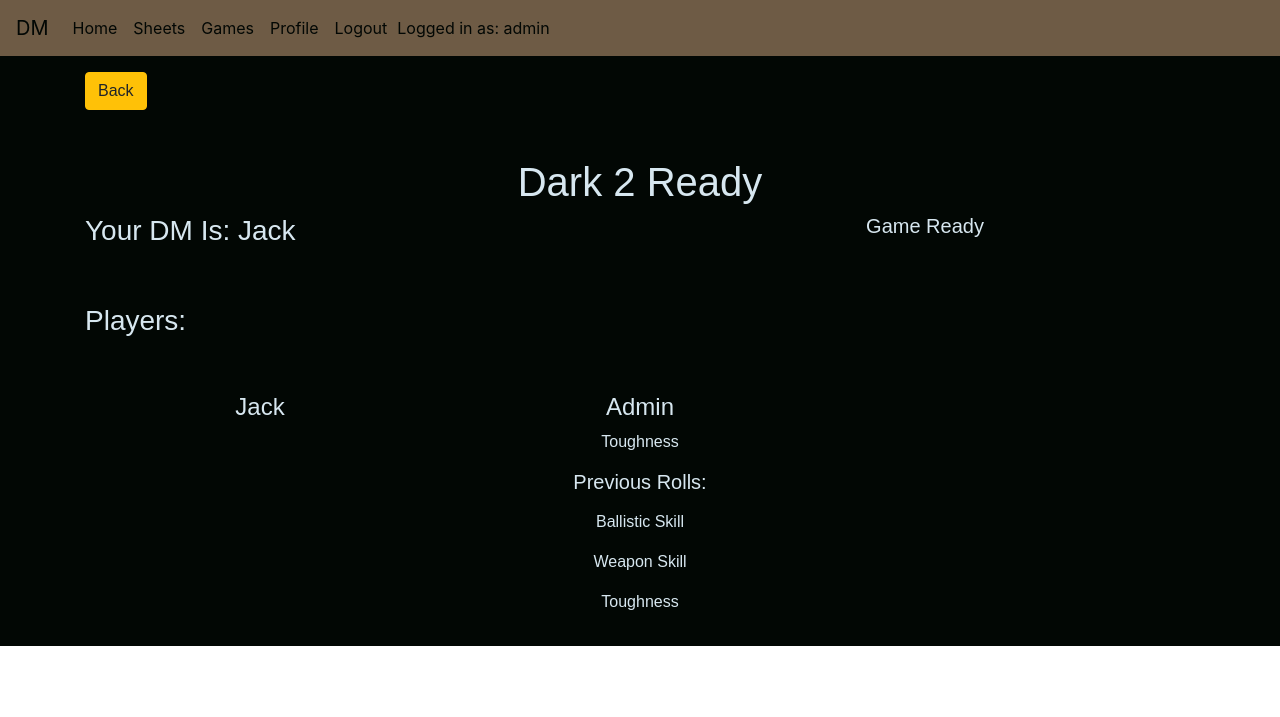
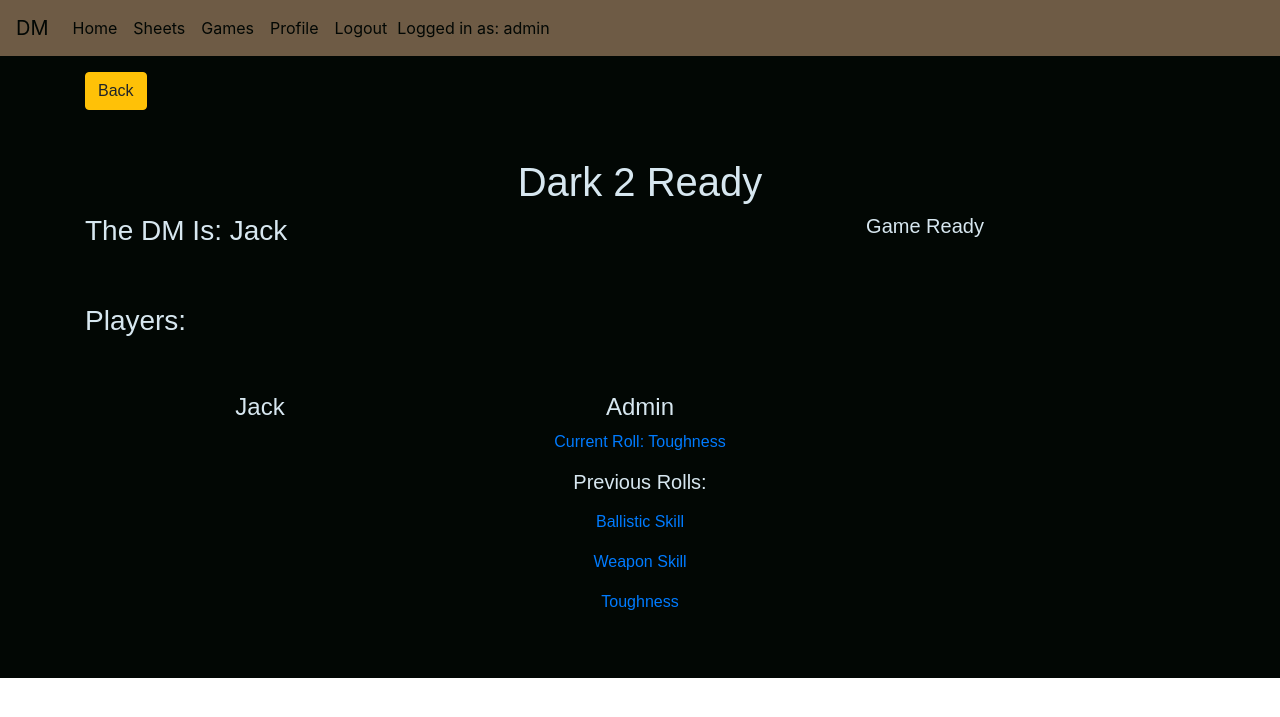
Before and after one commit to JackSnowdon/die-master, a Django app: page /game/set_up_dark/6 in a window 1280 px wide. Shown: the top 717 px of the page. Run offline with Django 3.2, Linux system fonts and the light colour scheme; a user stored in the database is signed in; data comes from the database, SQL or seed files in the repository; both versions use the stored data as it was after the commit; parts of the project's set-up code (start-up, migrations or seed data) failed here and were passed over; some libraries are stand-ins or nearby versions; some web fonts are replaced.

Commit message:
Created single die view

```diff
--- a/game/templates/set_up_dark.html
+++ b/game/templates/set_up_dark.html
@@ -18,9 +18,9 @@
     <div class="row mb-5">
         <div class="col-6">
             {% if this_game.dm == user.profile %}
-            <h3>Your're The DM!</h3>
+            <h3>You're The DM!</h3>
             {% else %}
-            <h3>Your DM Is: {{ this_game.dm }}</h3>
+            <h3>The DM Is: {{ this_game.dm }}</h3>
             {% endif %}
         </div>
         <div class="col-6 text-center">
@@ -78,13 +78,23 @@
             <a data-toggle="modal" href="#dmDieModel{{ sheet.id }}">
                 <h5>{{ sheet.name }}</h5>
             </a>
-            <p>Last Sent {{ sheet.die_roll.roll_type|title }}</p>
+
+            {% if user.profile == sheet.created_by %}
+            <p><a href="{% url 'dark_die_roll' sheet.die_roll.id %}">Current Roll: {{ sheet.die_roll.roll_type }}</a></p>
+            <h5 class="mb-3">Previous Rolls:</h5>
+            {% for die in this_game.all_game_rolls.all %} {% if die.target_id == sheet.id %}
+            <p>
+                <a href="{% url 'dark_die_roll' die.id %}">{{ die.roll_type }}</a>
+            </p>
+            {% endif %} {% endfor %} {% else %}
+
+            <p>Last Sent {{ sheet.die_roll.roll_type }}</p>
             <p>{{ sheet.die_roll.roll_amount }}</p>
 
             <h5>Previous Rolls:</h5>
             {% for die in this_game.all_game_rolls.all %} {% if die.target_id == sheet.id %}
             <p>{{ die.roll_type }}</p>
-            {% endif %} {% endfor %}
+            {% endif %} {% endfor %} {% endif %}
         </div>
 
 
@@ -104,17 +114,17 @@
                     <div class="modal-footer block-display">
                         <div class="row text-center">
                             <div class="col-12">
-                                <a type="button" href="{% url 'send_dark_die_roll' this_game.id sheet.id 'weapon_skill' %}" class="btn btn-outline-dark" id="wep-skill-roll">Wep Skill</a>
-                                <a type="button" href="{% url 'send_dark_die_roll' this_game.id sheet.id 'ballistic_skill' %}" class="btn btn-outline-dark" id="bal-skill-roll">Bal Skill</a>
-                                <a type="button" href="{% url 'send_dark_die_roll' this_game.id sheet.id 'strengh' %}" class="btn btn-outline-dark" id="strengh-roll">Strengh</a>
-                                <a type="button" href="{% url 'send_dark_die_roll' this_game.id sheet.id 'toughness' %}" class="btn btn-outline-dark" id="toughtness-roll">Toughness</a>
-                                <a type="button" href="{% url 'send_dark_die_roll' this_game.id sheet.id 'agility' %}" class="btn btn-outline-dark" id="agility-roll">Agility</a>
+                                <a type="button" href="{% url 'send_dark_die_roll' this_game.id sheet.id 'Weapon Skill' %}" class="btn btn-outline-dark" id="wep-skill-roll">Wep Skill</a>
+                                <a type="button" href="{% url 'send_dark_die_roll' this_game.id sheet.id 'Ballistic Skill' %}" class="btn btn-outline-dark" id="bal-skill-roll">Bal Skill</a>
+                                <a type="button" href="{% url 'send_dark_die_roll' this_game.id sheet.id 'Strengh' %}" class="btn btn-outline-dark" id="strengh-roll">Strengh</a>
+                                <a type="button" href="{% url 'send_dark_die_roll' this_game.id sheet.id 'Toughness' %}" class="btn btn-outline-dark" id="toughtness-roll">Toughness</a>
+                                <a type="button" href="{% url 'send_dark_die_roll' this_game.id sheet.id 'Agility' %}" class="btn btn-outline-dark" id="agility-roll">Agility</a>
                                 <hr>
-                                <a type="button" href="{% url 'send_dark_die_roll' this_game.id sheet.id 'intelligence' %}" class="btn btn-outline-dark" id="intel-roll">Intel</a>
-                                <a type="button" href="{% url 'send_dark_die_roll' this_game.id sheet.id 'perception' %}" class="btn btn-outline-dark" id="percep-roll">Percep</a>
-                                <a type="button" href="{% url 'send_dark_die_roll' this_game.id sheet.id 'willpower' %}" class="btn btn-outline-dark" id="willpower-roll">Willpower</a>
-                                <a type="button" href="{% url 'send_dark_die_roll' this_game.id sheet.id 'fellowship' %}" class="btn btn-outline-dark" id="fellowship-roll">Fellowship</a>
-                                <a type="button" href="{% url 'send_dark_die_roll' this_game.id sheet.id 'influence' %}" class="btn btn-outline-dark" id="influence-roll">Influence</a>
+                                <a type="button" href="{% url 'send_dark_die_roll' this_game.id sheet.id 'Intelligence' %}" class="btn btn-outline-dark" id="intel-roll">Intel</a>
+                                <a type="button" href="{% url 'send_dark_die_roll' this_game.id sheet.id 'Perception' %}" class="btn btn-outline-dark" id="percep-roll">Percep</a>
+                                <a type="button" href="{% url 'send_dark_die_roll' this_game.id sheet.id 'Willpower' %}" class="btn btn-outline-dark" id="willpower-roll">Willpower</a>
+                                <a type="button" href="{% url 'send_dark_die_roll' this_game.id sheet.id 'Fellowship' %}" class="btn btn-outline-dark" id="fellowship-roll">Fellowship</a>
+                                <a type="button" href="{% url 'send_dark_die_roll' this_game.id sheet.id 'Influence' %}" class="btn btn-outline-dark" id="influence-roll">Influence</a>
                             </div>
                         </div>
                     </div>
@@ -135,14 +145,15 @@
     </div>
     <div class="row">
         {% for sheet in this_game.sheets.all %}
-        <div class="col-md-4 col-6 text-center mb-3">
+        <div class="col-md-4 col-12 text-center mb-5">
             <h4>{{ sheet.name }}</h4>
             {% if user.profile == sheet.created_by %}
-            <p>{{ sheet.die_roll.roll_type|title }}</p>
-
+            <p><a href="{% url 'dark_die_roll' sheet.die_roll.id %}">Current Roll: {{ sheet.die_roll.roll_type }}</a></p>
             <h5 class="mb-3">Previous Rolls:</h5>
             {% for die in this_game.all_game_rolls.all %} {% if die.target_id == sheet.id %}
-            <p>{{ die.roll_type }}</p>
+            <p>
+                <a href="{% url 'dark_die_roll' die.id %}">{{ die.roll_type }}</a>
+            </p>
             {% endif %} {% endfor %} {% endif %}
         </div>
         {% endfor %}
--- a/game/urls.py
+++ b/game/urls.py
@@ -9,4 +9,5 @@ urlpatterns = [
     path(r'change_dark_player_status/<int:pk>/<int:gamepk>', change_dark_player_status, name="change_dark_player_status"),
     path(r'change_ready_state/<int:pk>', change_ready_state, name="change_ready_state"),
     path(r'send_dark_die_roll/<int:gamepk>/<int:targetpk>/<str:rolltype>', send_dark_die_roll, name="send_dark_die_roll"),
+    path(r'dark_die_roll/<int:diepk>', dark_die_roll, name="dark_die_roll"),
 ]
--- a/game/views.py
+++ b/game/views.py
@@ -109,3 +109,9 @@ def send_dark_die_roll(request, gamepk, targetpk, rolltype):
             request, "You Don't Have The Required Permissions", extra_tags="alert"
         )
         return redirect("game_index")
+
+
+@login_required
+def dark_die_roll(request, diepk):
+    this_roll = get_object_or_404(DarkDieRoll, pk=diepk)
+    return render(request, "dark_die_roll.html", {"this_roll": this_roll})
```
Also changed, not shown: game/templates/dark_die_roll.html (added, +17 -0 lines), db.sqlite3.
